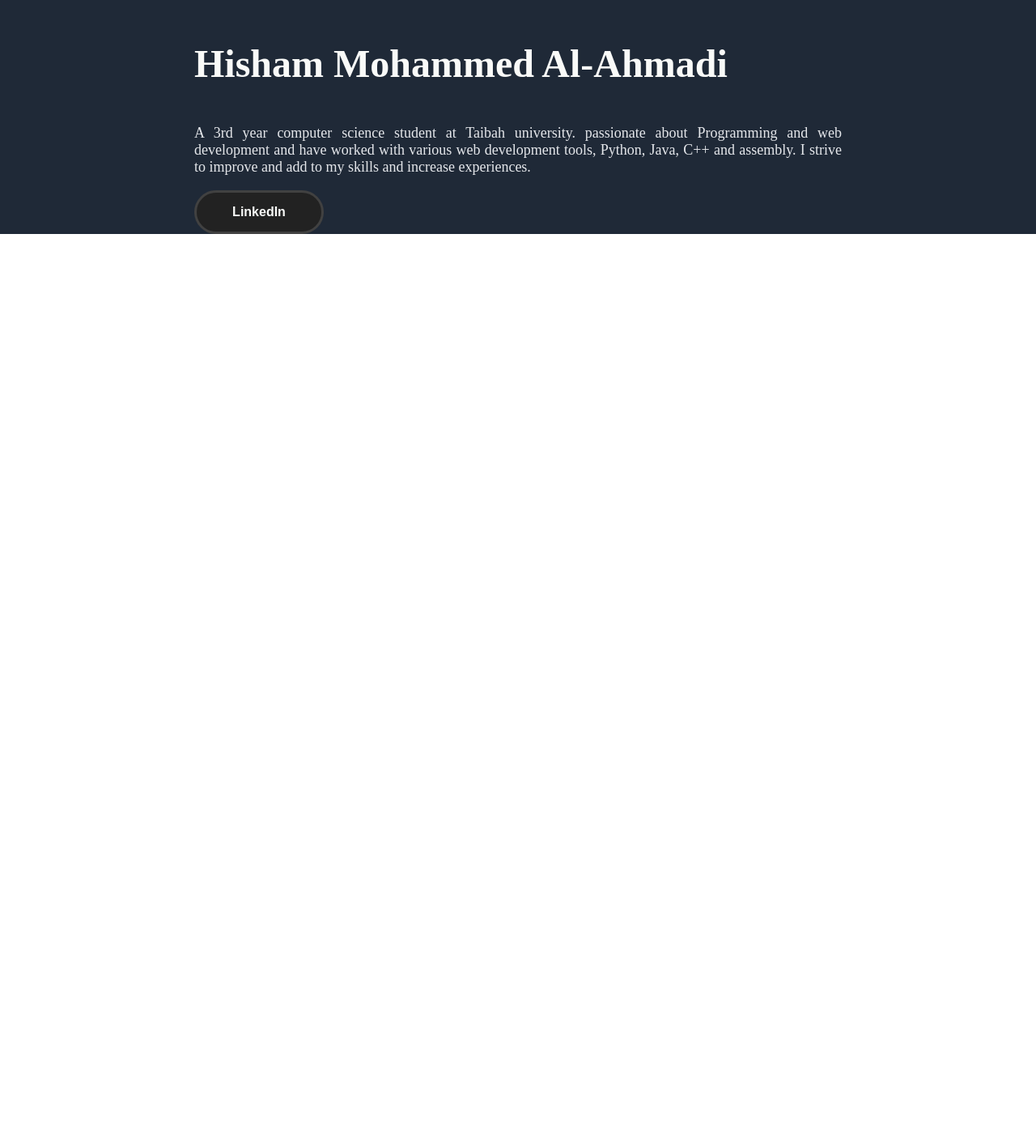
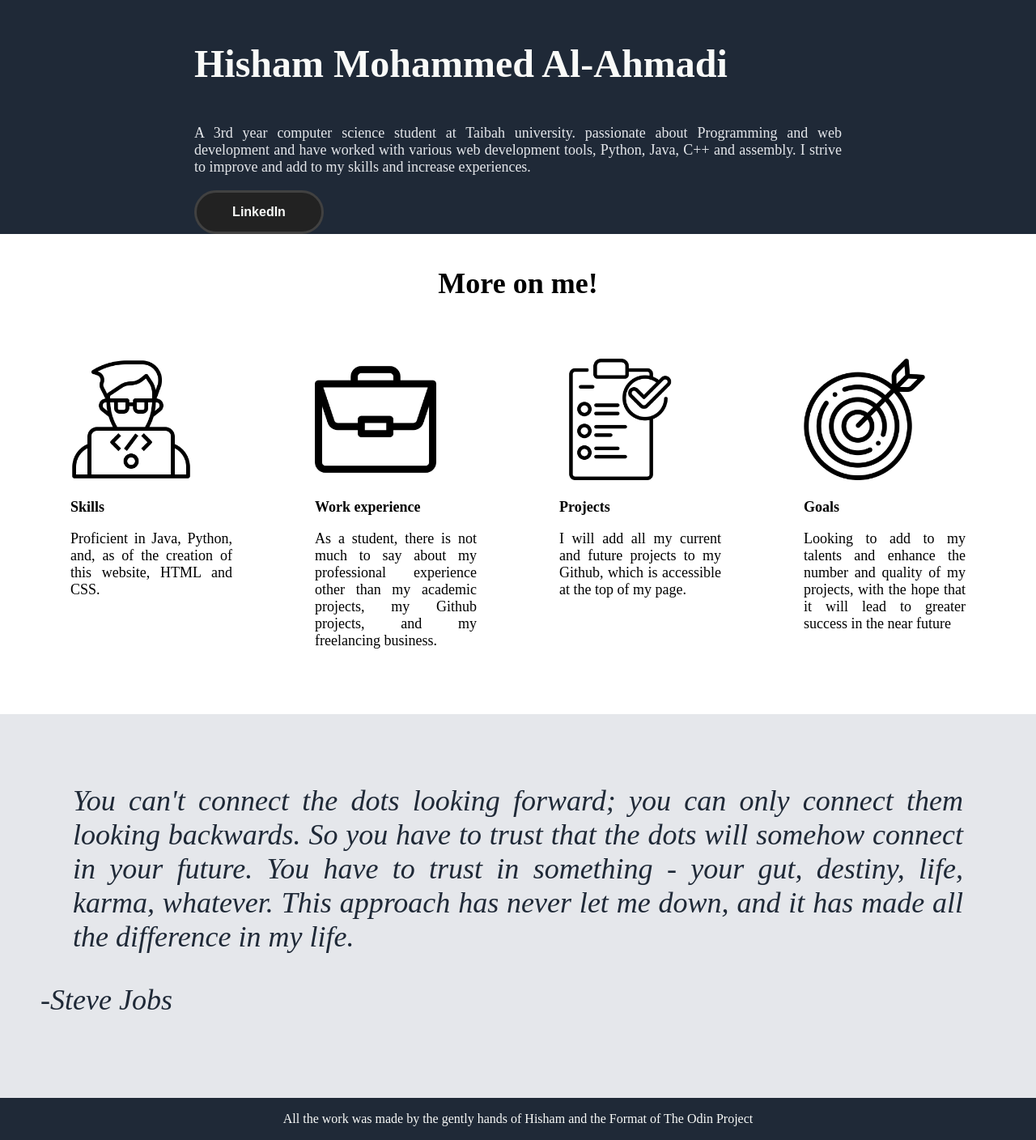
Before and after one commit to Gd2r/FlexboxProject, a plain HTML site: page index.html in a window 1280 px wide. Shown: the part 635-2043 px from the top of the page at 81% size. Before the commit the page ends 924 px from the top, so only its background shows below. Drawn offline with Linux system fonts and the light colour scheme.

Commit message:
Heres my v1.0 of Hisham Portfolio

```diff
--- a/index.html
+++ b/index.html
@@ -33,6 +33,45 @@
         </div>
     </div>
 
+    <div class="title">More on me!</div>
+
+    <div class="container">
+        <div class="info">
+            <img src="./images/coding.png" alt="" height="150" width="auto">
+            <p><strong>Skills</strong></p>
+            <div>Proficient in Java, Python, and, as of the creation of this website, HTML and CSS.</div>
+
+        </div>
+
+        <div class="info">
+            <img src="./images/work.png" alt="" height="150" width="auto">
+            <p><strong>Work experience</strong></p>
+            <div>As a student, there is not much to say about my professional experience other than my academic projects, my Github projects, and my freelancing business.</div>
+
+        </div>
+
+        <div class="info">
+            <img src="./images/projects.png" alt="" height="150" width="auto">
+            <p><strong>Projects</strong></p>
+            <div>I will add all my current and future projects to my Github, which is accessible at the top of my page.</div>
+        </div>
+
+        <div class="info">
+            <img src="./images/Goals.png" alt="" height="150" width="auto">
+            <p><strong>Goals</strong></p>
+            <div>Looking to add to my talents and enhance the number and quality of my projects, with the hope that it will lead to greater success in the near future</div>
+        </div>
+    </div>
+
+
+    <div class="Quote">
+        <blockquote class="textbox">You can't connect the dots looking forward; you can only connect them looking backwards. So you have to trust that the dots will somehow connect in your future. You have to trust in something - your gut, destiny, life, karma, whatever. This approach has never let me down, and it has made all the difference in my life.</blockquote>
+        <cite>-Steve Jobs</cite>
+    </div>
+
+    <div class="footer">
+        <div><a href="https://www.theodinproject.com/lessons/foundations-landing-page#assignment">All the work was made by the gently hands of Hisham and the Format of The Odin Project </a></div>
+      </div>
 
 
 </body>
--- a/styles.css
+++ b/styles.css
@@ -102,3 +102,58 @@ ul {
   }
 
   /* third section */
+
+  .title {
+    display: flex;
+    justify-content: center;
+    font-size: 36px;
+    font-weight: 900;
+    margin-bottom: 32px;
+    padding: 40px;
+  }
+
+  .container {
+    display: flex;
+    justify-content: center;
+    align-items: baseline;
+    flex-direction: row;
+    gap: 102px;
+    text-align: center;
+    padding-bottom: 80px;
+  }
+
+  .info img{
+    max-width: 250px;
+  }
+
+  .info{
+    font-size: 18px;
+    text-align: justify;
+    max-width: 200px;
+    flex-shrink: 1;
+  }
+
+  /* Four Section */
+
+  .Quote {
+    background-color: #E5E7EB;
+    font-size: 36px;
+    color: #1f2937;
+    font-style: italic;
+    text-align: justify;
+    padding: 50px;
+    padding-bottom: 100px;
+  }
+
+  /* Footer */
+
+  .footer {
+    position: static;
+    height: 52px;
+    display: flex;
+    align-items: center;
+    justify-content: center;
+    text-align: center;
+    background: #1f2937;
+    color: #f9faf8;
+  }
```
Also changed, not shown: images/Goals.png (added), images/coding.png (added), images/projects.png (added), images/work.png (added), 1 other file.
